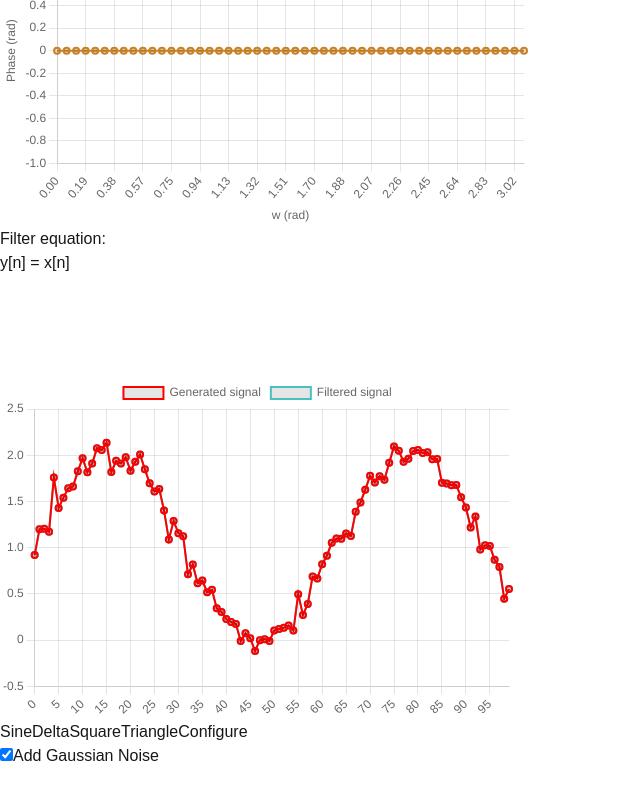
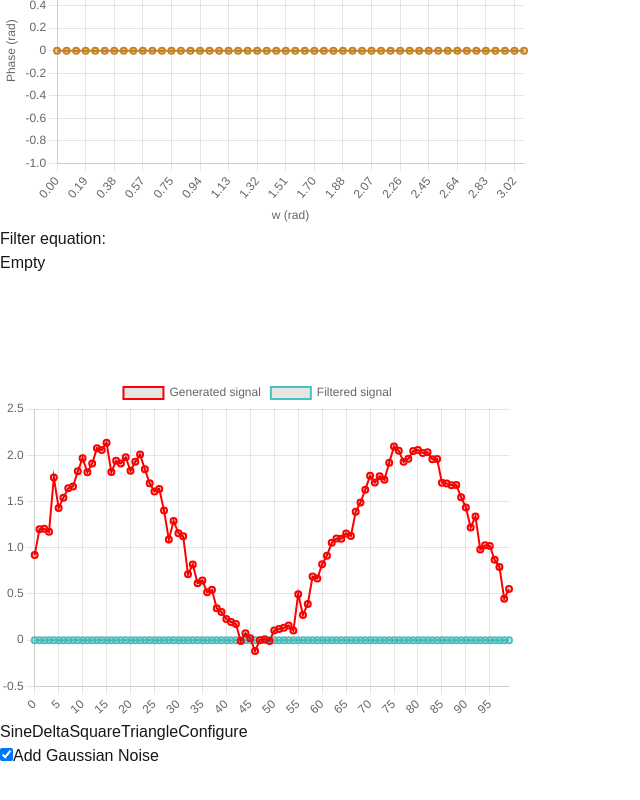
Before and after one commit to alavifazel/filterDesigner, a Next.js app: page / in a window 1280 px wide. Shown: the part 985-1785 px from the top of the page, without its empty margins (0-640 px from the left). Built offline with nearby package versions, Linux system fonts and the light colour scheme.

Commit message:
Refactored ZeroPole components

```diff
--- a/src/app/components/AppFrame/ZeroPole/Equation.tsx
+++ b/src/app/components/AppFrame/ZeroPole/Equation.tsx
@@ -1,25 +1,58 @@
 // import MathJax from 'better-react-mathjax/MathJax'
 import React, { useEffect, useState } from 'react'
 
-export const Equation = ({ filterEquation, maxWidth, maxHeight }) => {
+export const Equation = ({ filterCoefficients, maxWidth, maxHeight }) => {
   const [equationToRender, setEquationToRender] = useState('');
+  const [filterEquation, setFilterEquation] = useState('');
 
   const computePollZeroLocation = (point) => {
     let omega = Math.atan((point.y - 200) / (point.x - 200)).toFixed(6);
     return `e^{${omega}j}`;
   }
 
+  const constructFilterEquationString = (filterCoefficients) => {
+    if(filterCoefficients.num.length == 0 && filterCoefficients.den.length == 0) return "Empty";
+    let output = "y[n] = ";
+    for (let i = 0; i < filterCoefficients.num.length; i++) {
+      if (filterCoefficients.num[i] == 1)
+        output += "x[n]";
+      else output += String(Math.abs(Number(filterCoefficients.num[i])).toFixed(2)) + "x[n" + (i != 0 ? "-" + String(i) + "]" : "]");
+      if (i < filterCoefficients.num.length - 1 && filterCoefficients.num.length > 1)
+        if (filterCoefficients.num[i + 1] > 0)
+          output += " + ";
+        else
+          output += " - ";
+    }
+    if (filterCoefficients.num.length > 0 && (filterCoefficients.den.length > 0 && filterCoefficients.den[1])) {
+      output += " + ";
+    }
+
+    for (let i = 0; i < filterCoefficients.den.length; i++) {
+      if (filterCoefficients.den[i] == 1)
+        output += "y[n]";
+
+      else if (filterCoefficients.den[i] != 0) {
+        output += String(Math.abs(Number(filterCoefficients.den[i])).toFixed(2)) + "y[n" + (i != 0 ? "-" + String(i) + "]" : "]")
+      }
+      if (i != filterCoefficients.den.length - 1)
+        if (filterCoefficients.den[i + 1] > 0)
+          output += " + ";
+        else
+          output += " - ";
+    }
+    return output;
+  }
+
   useEffect(() => {
-    const generateLatexString = () => {
-      setEquationToRender(filterEquation());
-    }
-  }, [filterEquation]);
+    console.log(filterCoefficients)
+      if(filterCoefficients) setFilterEquation(() => constructFilterEquationString(filterCoefficients));
+  }, [filterCoefficients]);
 
   return (
     <div className="overflow-auto bg-gray-50 p-2 m-5 rounded-2xl shadow-md">
       <div className="p-4" style={{ height: '150px', width: '500px', position: 'relative' }}>
         <div className="font-bold">
-            Filter equation:
+          Filter equation:
         </div>
         {filterEquation ? filterEquation : "Empty"}
       </div>
--- a/src/app/components/AppFrame/ZeroPole/FilterTest.tsx
+++ b/src/app/components/AppFrame/ZeroPole/FilterTest.tsx
@@ -3,10 +3,9 @@ import { Line } from 'react-chartjs-2';
 import { add, complex, multiply } from 'mathjs';
 import { ConfigurePopup } from './ConfigurePopup';
 
-export const FilterTest = ({ polesAndZeroes, title, magnitudeResponse, filterEquation, updateFilterEquation }) => {
+export const FilterTest = ({ polesAndZeroes, title, trigger, filterCoefficients, updateFilterEquation }) => {
   const [filteredOutput, setFilteredOutput] = useState([]);
   const [addNoiseChecked, setAddNoiseChecked] = useState(true);
-  const [filterCoefficients, setFilterCoefficients] = useState<{ num: any[]; den: any[] }>({ num: [], den: [] });
   const [isConfigurePopupOpen, setIsConfigurePopupOpen] = useState(false);
 
   const [noiseMean, setNoiseMean] = useState<number>(1.0);
@@ -281,37 +280,7 @@ export const FilterTest = ({ polesAndZeroes, title, magnitudeResponse, filterEqu
     return result;
   };
 
-  const constructFilterEquationString = (filterCoefficients) => {
-    let output = "y[n] = ";
-    for (let i = 0; i < filterCoefficients.num.length; i++) {
-      if (filterCoefficients.num[i] == 1)
-        output += "x[n]";
-      else output += String(Math.abs(Number(filterCoefficients.num[i])).toFixed(2)) + "x[n" + (i != 0 ? "-" + String(i) + "]" : "]");
-      if (i < filterCoefficients.num.length - 1 && filterCoefficients.num.length > 1)
-        if (filterCoefficients.num[i + 1] > 0)
-          output += " + ";
-        else
-          output += " - ";
-    }
-    if (filterCoefficients.num.length > 0 && (filterCoefficients.den.length > 0 && filterCoefficients.den[1])) {
-      output += " + ";
-    }
 
-    for (let i = 0; i < filterCoefficients.den.length; i++) {
-      if (filterCoefficients.den[i] == 1)
-        output += "y[n]";
-
-      else if (filterCoefficients.den[i] != 0) {
-        output += String(Math.abs(Number(filterCoefficients.den[i])).toFixed(2)) + "y[n" + (i != 0 ? "-" + String(i) + "]" : "]")
-      }
-      if (i != filterCoefficients.den.length - 1)
-        if (filterCoefficients.den[i + 1] > 0)
-          output += " + ";
-        else
-          output += " - ";
-    }
-    return output;
-  }
 
   const plotOutput = (inputSignal, filterCoefficients) => {
 
@@ -342,17 +311,17 @@ export const FilterTest = ({ polesAndZeroes, title, magnitudeResponse, filterEqu
   }
 
   useEffect(() => {
-      let tmp = getTheActualPolesAndZeroesNumbersNotTheDotsOnConvas(polesAndZeroes);
-      let filterCoefficients = calculateFilterCoefficients(constructTransferFunctionNumAndDenPolynomials(tmp));
-      setFilterCoefficients(filterCoefficients);
-      updateFilterEquation(constructFilterEquationString(filterCoefficients));
+      // let tmp = getTheActualPolesAndZeroesNumbersNotTheDotsOnConvas(polesAndZeroes);
+      // let filterCoefficients = calculateFilterCoefficients(constructTransferFunctionNumAndDenPolynomials(tmp));
+      // setFilterCoefficients(filterCoefficients);
+      // updateFilterEquation(constructFilterEquationString(filterCoefficients));
       const generatedSignal = addNoiseChecked ? addSignals(generateSineSignal(100), generateGaussianNoise(100)) : generateSineSignal(100);
       const value = Object.entries(selectedTestSignals).find(([key, value]) => value === true)[0];
       const filteredOutput = filter(generatedSignal, filterCoefficients);
       setFilteredOutput(filteredOutput);
       plot(value, filterCoefficients, addNoiseChecked);
 
-  }, [magnitudeResponse, noiseMean, noiseStandardDeviation, signalPeak]);
+  }, [trigger, noiseMean, noiseStandardDeviation, signalPeak]);
 
 
   return (
--- a/src/app/components/AppFrame/ZeroPole/ZPlane.tsx
+++ b/src/app/components/AppFrame/ZeroPole/ZPlane.tsx
@@ -2,14 +2,84 @@ import React, { useEffect } from 'react'
 import { useState } from 'react';
 import { useRef } from 'react'
 import { Plot } from './Plot';
+import { add, complex, multiply } from 'mathjs';
 
-export const ZPlane = ({ points, updatePoint, updateMagnitudeResponse, updatePhaseResponse }) => {
+export const ZPlane = ({ points, updatePoint, filterCoefficients, updateMagnitudeResponse, updatePhaseResponse, updateFilterCoefficients }) => {
     const canvasRef = useRef(null);
     const [ctx, setCtx] = useState(null);
     const [option, setOption] = useState("graphical")
     const [poleSelected, setPollSelected] = useState(true);
     const [poleZeroOption, setpoleZeroOption] = useState("zero");
     const [poleZeroUserEntered, setPoleZeroUserEntered] = useState("");
+    /*
+      Converts the 2D pixel coordinates of the poles and zeros that the user
+      places on the Z-plane to their actual complex number values on the Z-plane.
+    */
+    const getTheActualPolesAndZeroesNumbersNotTheDotsOnConvas = (x) => {
+        let tmp = x.map(pz => ({ ...pz, point: getNormalizedCoordinate(pz.point) }));
+        return tmp;
+    }
+
+    /*
+ The following function receives the poles and zeroes of a transfer function
+ and returns the IIR filter coefficients associated with the poles and zeroes.
+ How is this achieved? A transfer function defined by its poles and zeroes has the form:
+
+   ((z - m1)(z - m2)(z - m3)...)/((z - p1)(z - p2)...)
+
+ where m1, m2, ... are zeroes and p1, p2, p3, ... are poles. To a transfer function expressed
+ in this form to the 'difference equation' form, we have to multiply the terms in the numerator and denominator
+ to reach a following that would look like:
+
+   (2z^(-n) + 2z^(-n-1) + ...)/(1 + z^(-1))
+
+ The following function does exactly that which multiplies the polynomials using the convolution operation.
+ An idea to speed up this function: Use FFT to compute the convolution!
+ */
+    const calculateFilterCoefficients = (polynomials) => {
+        let num = [];
+        let den = [];
+
+        let tmp = polynomials.num[0];
+        for (let i = 1; i < polynomials.num.length; i++) {
+            tmp = convolve(tmp, polynomials.num[i]);
+        }
+        num = tmp;
+
+        tmp = polynomials.den[0];
+        for (let i = 1; i < polynomials.den.length; i++) {
+            tmp = convolve(tmp, polynomials.den[i]);
+        }
+        den = tmp;
+
+        if (!num) num = [1];
+        if (!den) den = [0];
+        return { num: num, den: den }
+    }
+    const convolve = (a, b) => {
+        let m = a.length + b.length - 1;
+        let result = new Array(m).fill(0);
+        for (let i = 0; i < a.length; i++) {
+            let sum = 0;
+            for (let j = 0; j < b.length; j++) {
+                result[i + j] = add(result[i + j], multiply(a[i], b[j]));
+            }
+        }
+
+        return result;
+    }
+
+    const constructTransferFunctionNumAndDenPolynomials = (x) => {
+        let num = [];
+        let den = [];
+        for (let i = 0; i < x.length; i++) {
+          if (x[i].poleSelected)
+            den.push([1, complex(-x[i].point.x, -x[i].point.y)]);
+          else
+            num.push([1, complex(-x[i].point.x, -x[i].point.y)]);
+        }
+        return { num: num, den: den };
+      }
 
     const changepoleZeroOption = (e) => {
         setpoleZeroOption(e.target.value);
@@ -18,6 +88,7 @@ export const ZPlane = ({ points, updatePoint, updateMagnitudeResponse, updatePha
     const handlePoleZeroUserEntered = (e) => {
         setPoleZeroUserEntered(e.target.value)
     }
+
 
     useEffect(() => {
         const canvas = canvasRef.current;
@@ -184,6 +255,11 @@ export const ZPlane = ({ points, updatePoint, updateMagnitudeResponse, updatePha
             yValues.push(num - den);
         }
         updatePhaseResponse({ xValues: xValues, yValues: yValues });
+
+        // Calculate filter coefficients
+        let tmp = getTheActualPolesAndZeroesNumbersNotTheDotsOnConvas(points);
+        let filterCoefficients = calculateFilterCoefficients(constructTransferFunctionNumAndDenPolynomials(tmp));
+        updateFilterCoefficients(filterCoefficients);
     }
 
     const resetSelected = () => {
@@ -201,6 +277,7 @@ export const ZPlane = ({ points, updatePoint, updateMagnitudeResponse, updatePha
             yValues: Array.from({ length: 50 }, (_, i) => 0)
         });
         setPoleZeroUserEntered('');
+        updateFilterCoefficients({num: [], den: []});
     }
 
     const onOptionSelect = (e) => {
--- a/src/app/components/AppFrame/ZeroPole/ZeroPole.tsx
+++ b/src/app/components/AppFrame/ZeroPole/ZeroPole.tsx
@@ -7,6 +7,7 @@ import { FilterTest } from './FilterTest'
 export const ZeroPole = () => {
   const [points, setPoints] = useState([]);
   const [filterEquation, setFilterEquation] = useState('');
+  const [filterCoefficients, setFilterCoefficients] = useState<{ num: any[]; den: any[] }>({ num: [], den: [] });
 
   const [magnitudeResponse, setMagnitudeResponse] = useState({
     xValues: Array.from({ length: 50 }, (_, i) => i / 50 * Math.PI),
@@ -24,8 +25,10 @@ export const ZeroPole = () => {
         <div className="flex flex-col flex-grow items-center">
           <ZPlane points={points}
             updatePoint={(e) => setPoints(e ? (prev) => [...prev, e] : [])}
-            updateMagnitudeResponse={(e) => setMagnitudeResponse(e ? (prev) => e : null)}
-            updatePhaseResponse={(e) => setPhaseResponse(e ? (prev) => e : null) }
+            filterCoefficients={filterCoefficients}
+            updateMagnitudeResponse={(e) => setMagnitudeResponse(e ? (_) => e : null)}
+            updatePhaseResponse={(e) => setPhaseResponse(e ? (_) => e : null) }
+            updateFilterCoefficients={(e) => setFilterCoefficients((_) => e)}
             />
         </div>
 
@@ -40,11 +43,11 @@ export const ZeroPole = () => {
         </div>
         <div className="flex flex-col flex-grow">
           <div className="flex items-stretch overflow-hidden">
-            <Equation filterEquation={filterEquation} maxWidth={500} maxHeight={500} />
+            <Equation  filterCoefficients={filterCoefficients} maxWidth={500} maxHeight={500} />
           </div>
           <div className="flex items-stretch overflow-hidden">
-            <FilterTest polesAndZeroes={points} title="Phase" magnitudeResponse={magnitudeResponse}
-                        filterEquation={filterEquation} updateFilterEquation={(e) => setFilterEquation(() => e)} />
+            <FilterTest polesAndZeroes={points} title="Phase" trigger={magnitudeResponse}
+                        filterCoefficients={filterCoefficients} updateFilterEquation={(e) => setFilterEquation(() => e)} />
           </div>
         </div>
       </div>
```
